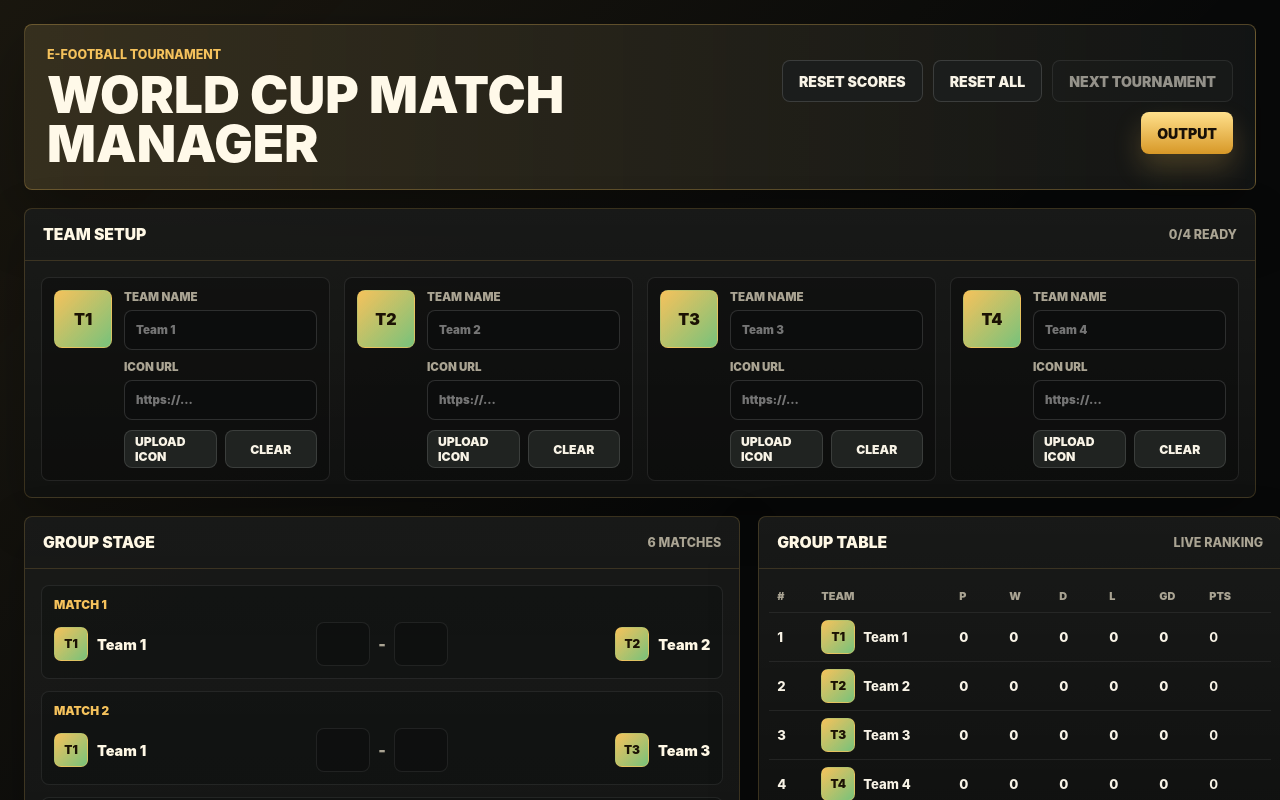
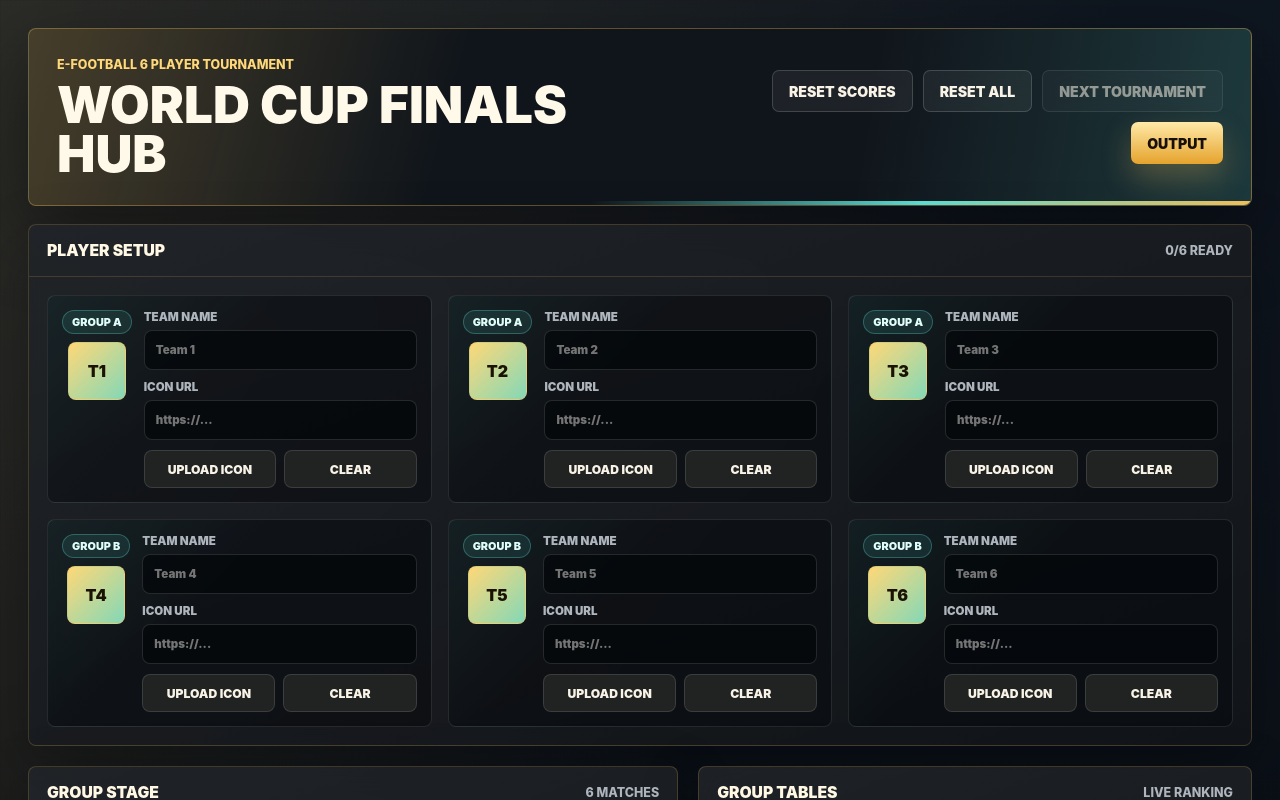
Before and after one commit to sayedrisat/efootball-world-cup, a React (Vite) app: page / in a window 1280 px wide. Both pictures are taken after a click on the button "OUTPUT". Shown: the top 800 px of the page. Built offline with nearby package versions, Linux system fonts and the light colour scheme.

Commit message:
Support six-player two-group tournament

```diff
--- a/src/App.jsx
+++ b/src/App.jsx
@@ -28,6 +28,7 @@
 
       <div className="dashboard-grid">
         <GroupMatches
+          groupStandings={tournament.groupStandings}
           teamsById={tournament.teamsById}
           groupResults={tournament.groupResults}
           rosterComplete={tournament.rosterComplete}
@@ -36,17 +37,20 @@
 
         <div className="side-stack">
           <StandingsTable
-            standings={tournament.standings}
+            groupStandings={tournament.groupStandings}
             groupComplete={tournament.groupComplete}
           />
           <KnockoutPanel
             groupComplete={tournament.groupComplete}
-            firstSeed={tournament.firstSeed}
-            secondSeed={tournament.secondSeed}
-            thirdSeed={tournament.thirdSeed}
-            semiResult={tournament.semiResult}
+            groupAFirst={tournament.groupAFirst}
+            groupASecond={tournament.groupASecond}
+            groupBFirst={tournament.groupBFirst}
+            groupBSecond={tournament.groupBSecond}
+            semiAResult={tournament.semiAResult}
+            semiBResult={tournament.semiBResult}
             finalResult={tournament.finalResult}
-            semiWinner={tournament.semiWinner}
+            semiAWinner={tournament.semiAWinner}
+            semiBWinner={tournament.semiBWinner}
             champion={tournament.champion}
             onKnockoutChange={tournament.updateKnockout}
           />
@@ -56,15 +60,18 @@
       {tournament.showOutput && (
         <OutputBanners
           teamsById={tournament.teamsById}
-          standings={tournament.standings}
+          groupStandings={tournament.groupStandings}
           groupResults={tournament.groupResults}
           groupComplete={tournament.groupComplete}
-          firstSeed={tournament.firstSeed}
-          secondSeed={tournament.secondSeed}
-          thirdSeed={tournament.thirdSeed}
-          semiResult={tournament.semiResult}
+          groupAFirst={tournament.groupAFirst}
+          groupASecond={tournament.groupASecond}
+          groupBFirst={tournament.groupBFirst}
+          groupBSecond={tournament.groupBSecond}
+          semiAResult={tournament.semiAResult}
+          semiBResult={tournament.semiBResult}
           finalResult={tournament.finalResult}
-          semiWinner={tournament.semiWinner}
+          semiAWinner={tournament.semiAWinner}
+          semiBWinner={tournament.semiBWinner}
           champion={tournament.champion}
         />
       )}
--- a/src/components/AppHeader.jsx
+++ b/src/components/AppHeader.jsx
@@ -2,8 +2,8 @@
   return (
     <header className="app-header">
       <div>
-        <p className="eyebrow">E-Football Tournament</p>
-        <h1>World Cup Match Manager</h1>
+        <p className="eyebrow">E-Football 6 Player Tournament</p>
+        <h1>World Cup Finals Hub</h1>
       </div>
 
       <div className="header-actions">
--- a/src/components/GroupMatches.jsx
+++ b/src/components/GroupMatches.jsx
@@ -1,19 +1,27 @@
-import { GROUP_MATCHES } from '../constants/tournament'
 import MatchEditor from './MatchEditor'
 
-function GroupMatches({ teamsById, groupResults, rosterComplete, onResultChange }) {
+function GroupMatches({ groupStandings, teamsById, groupResults, rosterComplete, onResultChange }) {
+  const matchCount = groupStandings.reduce((total, group) => total + group.matches.length, 0)
+
   return (
     <section className="panel group-panel">
       <div className="section-heading">
         <p>Group Stage</p>
-        <span>{GROUP_MATCHES.length} matches</span>
+        <span>{matchCount} matches</span>
       </div>
 
+      <div className="group-match-grid">
+        {groupStandings.map((group) => (
+          <div className="group-block" key={group.id}>
+            <div className="group-block__title">
+              <strong>{group.name}</strong>
+              <span>{group.matches.length} fixtures</span>
+            </div>
             <div className="match-list">
-        {GROUP_MATCHES.map((match, index) => (
+              {group.matches.map((match, index) => (
                 <MatchEditor
                   key={match.id}
-            title={`Match ${index + 1}`}
+                  title={`${group.name} - Match ${index + 1}`}
                   homeTeam={teamsById[match.homeId]}
                   awayTeam={teamsById[match.awayId]}
                   result={groupResults[match.id]}
@@ -22,6 +30,9 @@
                 />
               ))}
             </div>
+          </div>
+        ))}
+      </div>
     </section>
   )
 }
--- a/src/components/StandingsTable.jsx
+++ b/src/components/StandingsTable.jsx
@@ -2,12 +2,20 @@
 import TeamLogo from './TeamLogo'
 import TeamStars from './TeamStars'
 
-function StandingsTable({ standings, groupComplete }) {
+function StandingsTable({ groupStandings, groupComplete }) {
   return (
     <section className="panel standings-panel">
       <div className="section-heading">
-        <p>Group Table</p>
-        <span>{groupComplete ? 'Final ranking' : 'Live ranking'}</span>
+        <p>Group Tables</p>
+        <span>{groupComplete ? 'Top 2 qualify' : 'Live ranking'}</span>
+      </div>
+
+      <div className="standings-groups">
+        {groupStandings.map((group) => (
+          <div className="standings-group" key={group.id}>
+            <div className="standings-group__title">
+              <strong>{group.name}</strong>
+              <span>{groupComplete ? 'Rank 3 out' : '3 players'}</span>
             </div>
 
             <div className="standings-table">
@@ -22,10 +30,10 @@
                 <span>PTS</span>
               </div>
 
-        {standings.map((team) => (
+              {group.standings.map((team) => (
                 <div
                   className={`standings-row ${
-              groupComplete && team.rank === 4 ? 'standings-row--out' : ''
+                    groupComplete && team.rank === 3 ? 'standings-row--out' : ''
                   }`}
                   key={team.id}
                 >
@@ -44,6 +52,9 @@
                 </div>
               ))}
             </div>
+          </div>
+        ))}
+      </div>
     </section>
   )
 }
--- a/src/components/TeamSetup.jsx
+++ b/src/components/TeamSetup.jsx
@@ -5,14 +5,15 @@
   return (
     <section className="panel team-setup">
       <div className="section-heading">
-        <p>Team Setup</p>
-        <span>{teams.filter((team) => team.name.trim()).length}/4 ready</span>
+        <p>Player Setup</p>
+        <span>{teams.filter((team) => team.name.trim()).length}/{teams.length} ready</span>
       </div>
 
       <div className="team-grid">
         {teams.map((team) => (
           <div className="team-editor" key={team.id}>
             <div className="team-editor__preview">
+              <span className="group-pill">Group {team.groupId}</span>
               <TeamLogo team={team} />
               <TeamStars team={team} />
             </div>
--- a/src/constants/tournament.js
+++ b/src/constants/tournament.js
@@ -1,13 +1,29 @@
 export const STORAGE_KEY = 'efootball-world-cup-state-v1'
-export const TEAM_COUNT = 4
+export const TEAM_COUNT = 6
 export const TROPHY_SRC = `${import.meta.env.BASE_URL}efootball-cup.png`
 
 export const TEAM_IDS = Array.from({ length: TEAM_COUNT }, (_, index) => `team-${index + 1}`)
 
-export const GROUP_MATCHES = TEAM_IDS.flatMap((homeId, homeIndex) =>
-  TEAM_IDS.slice(homeIndex + 1).map((awayId) => ({
-    id: `${homeId}-${awayId}`,
-    homeId,
-    awayId,
-  })),
+export const GROUPS = [
+  {
+    id: 'A',
+    name: 'Group A',
+    teamIds: TEAM_IDS.slice(0, 3),
+  },
+  {
+    id: 'B',
+    name: 'Group B',
+    teamIds: TEAM_IDS.slice(3, 6),
+  },
+]
+
+export const GROUP_MATCHES = GROUPS.flatMap((group) =>
+  group.teamIds.flatMap((homeId, homeIndex) =>
+    group.teamIds.slice(homeIndex + 1).map((awayId) => ({
+      id: `${group.id}-${homeId}-${awayId}`,
+      groupId: group.id,
+      homeId,
+      awayId,
+    })),
+  ),
 )
--- a/src/hooks/useTournamentManager.js
+++ b/src/hooks/useTournamentManager.js
@@ -2,7 +2,7 @@
 import { GROUP_MATCHES } from '../constants/tournament'
 import { readTournamentState, saveTournamentState } from '../storage/tournamentStorage'
 import {
-  calculateStandings,
+  calculateGroupStandings,
   createGroupResults,
   createTournamentState,
   getWinnerId,
@@ -17,17 +17,23 @@
   const { teams, groupResults, knockout } = tournament
   const rosterComplete = teams.every((team) => team.name.trim())
   const teamsById = useMemo(() => Object.fromEntries(teams.map((team) => [team.id, team])), [teams])
-  const standings = useMemo(() => calculateStandings(teams, groupResults), [teams, groupResults])
+  const groupStandings = useMemo(() => calculateGroupStandings(teams, groupResults), [teams, groupResults])
   const groupComplete =
     rosterComplete && GROUP_MATCHES.every((match) => isResultComplete(groupResults[match.id]))
 
-  const firstSeed = groupComplete ? standings[0] : null
-  const secondSeed = groupComplete ? standings[1] : null
-  const thirdSeed = groupComplete ? standings[2] : null
-  const semiTeams = groupComplete ? [secondSeed, thirdSeed] : []
-  const semiWinnerId = getWinnerId(knockout.semi, semiTeams)
-  const semiWinner = teamsById[semiWinnerId] || null
-  const finalTeams = groupComplete && semiWinner ? [firstSeed, semiWinner] : []
+  const groupAStandings = groupStandings.find((group) => group.id === 'A')?.standings || []
+  const groupBStandings = groupStandings.find((group) => group.id === 'B')?.standings || []
+  const groupAFirst = groupComplete ? groupAStandings[0] : null
+  const groupASecond = groupComplete ? groupAStandings[1] : null
+  const groupBFirst = groupComplete ? groupBStandings[0] : null
+  const groupBSecond = groupComplete ? groupBStandings[1] : null
+  const semiATeams = groupComplete ? [groupAFirst, groupBSecond].filter(Boolean) : []
+  const semiBTeams = groupComplete ? [groupBFirst, groupASecond].filter(Boolean) : []
+  const semiAWinnerId = getWinnerId(knockout.semiA, semiATeams)
+  const semiBWinnerId = getWinnerId(knockout.semiB, semiBTeams)
+  const semiAWinner = teamsById[semiAWinnerId] || null
+  const semiBWinner = teamsById[semiBWinnerId] || null
+  const finalTeams = groupComplete && semiAWinner && semiBWinner ? [semiAWinner, semiBWinner] : []
   const championId = getWinnerId(knockout.final, finalTeams)
   const champion = teamsById[championId] || null
 
@@ -112,22 +118,25 @@
     champion,
     clearIcon,
     finalResult: knockout.final,
-    firstSeed,
     groupComplete,
     groupResults,
+    groupStandings,
+    groupAFirst,
+    groupASecond,
+    groupBFirst,
+    groupBSecond,
     resetAll,
     resetScores,
     rosterComplete,
-    secondSeed,
-    semiResult: knockout.semi,
-    semiWinner,
+    semiAResult: knockout.semiA,
+    semiAWinner,
+    semiBResult: knockout.semiB,
+    semiBWinner,
     setShowOutput,
     showOutput,
     startNextTournament,
-    standings,
     teams,
     teamsById,
-    thirdSeed,
     updateGroupResult,
     updateKnockout,
     updateTeam,
--- a/src/styles.css
+++ b/src/styles.css
@@ -1,20 +1,23 @@
 :root {
-  color: #f7f3e8;
-  background: #080909;
+  color: #f8f5eb;
+  background: #07090d;
   font-family:
     Inter, ui-sans-serif, system-ui, -apple-system, BlinkMacSystemFont, "Segoe UI",
     sans-serif;
   font-synthesis: none;
   text-rendering: optimizeLegibility;
   -webkit-font-smoothing: antialiased;
-  --gold: #f5c25c;
-  --ink: #080909;
-  --panel: #121414;
-  --line: rgba(245, 194, 92, 0.28);
-  --muted: #aaa493;
-  --green: #47c287;
-  --red: #ee6a5f;
-  --blue: #5aa7ff;
+  --gold: #f4c15d;
+  --gold-strong: #ffd979;
+  --ink: #07090d;
+  --panel: rgba(14, 18, 22, 0.88);
+  --panel-strong: #111821;
+  --line: rgba(244, 193, 93, 0.26);
+  --muted: #aeb5bd;
+  --green: #55d39a;
+  --red: #ef7065;
+  --blue: #67aefc;
+  --cyan: #5ce0d7;
 }
 
 * {
@@ -31,8 +34,9 @@
   min-height: 100vh;
   margin: 0;
   background:
-    linear-gradient(135deg, rgba(245, 194, 92, 0.08), transparent 28%),
-    linear-gradient(315deg, rgba(71, 194, 135, 0.09), transparent 24%),
+    linear-gradient(120deg, rgba(244, 193, 93, 0.13), transparent 30%),
+    linear-gradient(300deg, rgba(92, 224, 215, 0.11), transparent 26%),
+    linear-gradient(180deg, rgba(103, 174, 252, 0.08), transparent 42%),
     var(--ink);
 }
 
@@ -65,29 +69,45 @@
 }
 
 .app-shell {
-  width: min(1480px, 100%);
+  width: min(1540px, 100%);
   margin: 0 auto;
-  padding: 24px;
+  padding: 28px;
 }
 
 .app-header {
+  position: relative;
   display: flex;
   align-items: center;
   justify-content: space-between;
   gap: 18px;
-  min-height: 96px;
-  padding: 22px;
-  border: 1px solid var(--line);
+  min-height: 124px;
+  overflow: hidden;
+  padding: 28px;
+  border: 1px solid rgba(244, 193, 93, 0.34);
   border-radius: 8px;
   background:
-    linear-gradient(90deg, rgba(245, 194, 92, 0.16), rgba(18, 20, 20, 0.86)),
-    #111312;
-  box-shadow: 0 22px 70px rgba(0, 0, 0, 0.26);
+    linear-gradient(105deg, rgba(244, 193, 93, 0.24), transparent 35%),
+    linear-gradient(280deg, rgba(92, 224, 215, 0.18), transparent 32%),
+    #10151b;
+  box-shadow: 0 26px 80px rgba(0, 0, 0, 0.42);
+}
+
+.app-header::after {
+  position: absolute;
+  inset: auto 0 0 auto;
+  width: 54%;
+  height: 4px;
+  background: linear-gradient(90deg, transparent, var(--cyan), var(--gold));
+  content: "";
+}
+
+.app-header > div {
+  min-width: 0;
 }
 
 .eyebrow {
   margin: 0 0 8px;
-  color: var(--gold);
+  color: var(--gold-strong);
   font-size: 0.78rem;
   font-weight: 800;
   text-transform: uppercase;
@@ -127,7 +147,7 @@
   justify-content: center;
   min-height: 42px;
   padding: 0 16px;
-  border-radius: 8px;
+  border-radius: 7px;
   cursor: pointer;
   font-size: 0.88rem;
   font-weight: 900;
@@ -136,23 +156,25 @@
 
 .primary-button {
   color: #171008;
-  background: linear-gradient(180deg, #ffe08c, #d79827);
-  box-shadow: 0 14px 28px rgba(245, 194, 92, 0.22);
+  background: linear-gradient(180deg, #ffe9a8, #e5a32c);
+  box-shadow: 0 14px 30px rgba(244, 193, 93, 0.26);
 }
 
 .secondary-button {
   color: #f8f3e6;
-  border: 1px solid rgba(255, 255, 255, 0.14);
-  background: #1b1d1c;
+  border: 1px solid rgba(255, 255, 255, 0.16);
+  background: rgba(255, 255, 255, 0.06);
+  backdrop-filter: blur(10px);
 }
 
 .panel {
-  border: 1px solid rgba(245, 194, 92, 0.18);
+  border: 1px solid rgba(244, 193, 93, 0.2);
   border-radius: 8px;
   background:
-    linear-gradient(180deg, rgba(255, 255, 255, 0.035), rgba(255, 255, 255, 0)),
-    rgba(17, 19, 18, 0.94);
-  box-shadow: 0 18px 50px rgba(0, 0, 0, 0.22);
+    linear-gradient(160deg, rgba(255, 255, 255, 0.07), rgba(255, 255, 255, 0.015)),
+    var(--panel);
+  box-shadow: 0 20px 60px rgba(0, 0, 0, 0.28);
+  backdrop-filter: blur(16px);
 }
 
 .section-heading {
@@ -186,9 +208,9 @@
 
 .team-grid {
   display: grid;
-  grid-template-columns: repeat(4, minmax(0, 1fr));
-  gap: 14px;
-  padding: 16px;
+  grid-template-columns: repeat(3, minmax(0, 1fr));
+  gap: 16px;
+  padding: 18px;
 }
 
 .team-editor {
@@ -196,10 +218,12 @@
   grid-template-columns: auto minmax(0, 1fr);
   gap: 12px;
   min-width: 0;
-  padding: 12px;
-  border: 1px solid rgba(255, 255, 255, 0.09);
+  padding: 14px;
+  border: 1px solid rgba(255, 255, 255, 0.1);
   border-radius: 8px;
-  background: rgba(8, 9, 9, 0.38);
+  background:
+    linear-gradient(135deg, rgba(92, 224, 215, 0.07), transparent 40%),
+    rgba(5, 8, 12, 0.46);
 }
 
 .team-editor__preview {
@@ -229,10 +253,10 @@
   width: 100%;
   min-width: 0;
   min-height: 40px;
-  border: 1px solid rgba(255, 255, 255, 0.14);
+  border: 1px solid rgba(255, 255, 255, 0.13);
   border-radius: 8px;
   color: #fff8e5;
-  background: #0c0d0d;
+  background: rgba(4, 7, 10, 0.72);
 }
 
 input {
@@ -277,11 +301,11 @@
   height: 58px;
   flex: 0 0 auto;
   overflow: hidden;
-  border: 1px solid rgba(245, 194, 92, 0.38);
+  border: 1px solid rgba(244, 193, 93, 0.46);
   border-radius: 8px;
   color: #1b1204;
   background:
-    linear-gradient(135deg, rgba(245, 194, 92, 0.9), rgba(71, 194, 135, 0.72)),
+    linear-gradient(135deg, rgba(255, 217, 121, 0.96), rgba(92, 224, 215, 0.74)),
     var(--gold);
   font-size: 1rem;
   font-weight: 950;
@@ -318,9 +342,9 @@
 
 .dashboard-grid {
   display: grid;
-  grid-template-columns: minmax(0, 1.18fr) minmax(360px, 0.82fr);
-  gap: 18px;
-  margin-top: 18px;
+  grid-template-columns: minmax(0, 1.08fr) minmax(410px, 0.92fr);
+  gap: 20px;
+  margin-top: 20px;
 }
 
 .side-stack {
@@ -329,21 +353,84 @@
   align-content: start;
 }
 
+.group-pill {
+  display: inline-flex;
+  align-items: center;
+  justify-content: center;
+  min-height: 24px;
+  padding: 0 9px;
+  border: 1px solid rgba(92, 224, 215, 0.3);
+  border-radius: 999px;
+  color: #dffefa;
+  background: rgba(92, 224, 215, 0.1);
+  font-size: 0.68rem;
+  font-weight: 950;
+  text-transform: uppercase;
+  white-space: nowrap;
+}
+
+.group-match-grid,
+.standings-groups {
+  display: grid;
+  gap: 16px;
+  padding: 16px;
+}
+
+.group-block,
+.standings-group {
+  overflow: hidden;
+  border: 1px solid rgba(255, 255, 255, 0.09);
+  border-radius: 8px;
+  background: rgba(4, 8, 12, 0.34);
+}
+
+.group-block__title,
+.standings-group__title {
+  display: flex;
+  align-items: center;
+  justify-content: space-between;
+  gap: 10px;
+  min-height: 46px;
+  padding: 0 14px;
+  border-bottom: 1px solid rgba(244, 193, 93, 0.14);
+  background:
+    linear-gradient(90deg, rgba(244, 193, 93, 0.12), transparent),
+    rgba(255, 255, 255, 0.025);
+}
+
+.group-block__title strong,
+.standings-group__title strong {
+  color: #fff7df;
+  font-size: 0.9rem;
+  font-weight: 950;
+  text-transform: uppercase;
+}
+
+.group-block__title span,
+.standings-group__title span {
+  color: var(--muted);
+  font-size: 0.72rem;
+  font-weight: 850;
+  text-transform: uppercase;
+}
+
 .match-list,
 .knockout-grid {
   display: grid;
   gap: 12px;
-  padding: 16px;
+  padding: 14px;
 }
 
 .match-editor {
   display: grid;
   gap: 10px;
   min-width: 0;
-  padding: 12px;
-  border: 1px solid rgba(255, 255, 255, 0.08);
+  padding: 13px;
+  border: 1px solid rgba(255, 255, 255, 0.09);
   border-radius: 8px;
-  background: rgba(8, 9, 9, 0.46);
+  background:
+    linear-gradient(110deg, rgba(255, 255, 255, 0.045), transparent 50%),
+    rgba(3, 6, 10, 0.48);
 }
 
 .match-editor--disabled {
@@ -442,17 +529,17 @@
 .winner-chip {
   justify-self: start;
   padding: 7px 10px;
-  border: 1px solid rgba(71, 194, 135, 0.35);
+  border: 1px solid rgba(85, 211, 154, 0.42);
   border-radius: 8px;
   color: #c9f5df;
-  background: rgba(71, 194, 135, 0.12);
+  background: rgba(85, 211, 154, 0.13);
   font-size: 0.78rem;
   font-weight: 850;
 }
 
 .standings-table {
   display: grid;
-  padding: 10px;
+  padding: 0;
 }
 
 .standings-row {
@@ -462,7 +549,7 @@
   gap: 8px;
   min-height: 48px;
   padding: 7px 8px;
-  border-bottom: 1px solid rgba(255, 255, 255, 0.07);
+  border-bottom: 1px solid rgba(255, 255, 255, 0.065);
   color: #f8f3e6;
   font-size: 0.82rem;
   font-weight: 800;
@@ -505,11 +592,12 @@
   min-height: 560px;
   overflow: hidden;
   padding: 34px;
-  border: 1px solid rgba(245, 194, 92, 0.42);
+  border: 1px solid rgba(244, 193, 93, 0.42);
   border-radius: 8px;
   background:
-    linear-gradient(145deg, rgba(245, 194, 92, 0.16), transparent 34%),
-    linear-gradient(180deg, #080909 0%, #101110 62%, #090a0a 100%);
+    linear-gradient(145deg, rgba(244, 193, 93, 0.18), transparent 34%),
+    linear-gradient(315deg, rgba(92, 224, 215, 0.1), transparent 34%),
+    linear-gradient(180deg, #07090d 0%, #111821 62%, #080b10 100%);
   box-shadow: 0 24px 70px rgba(0, 0, 0, 0.35);
 }
 
@@ -560,7 +648,24 @@
   position: relative;
   z-index: 1;
   display: grid;
-  gap: 12px;
+  gap: 16px;
+}
+
+.banner-group {
+  display: grid;
+  gap: 10px;
+}
+
+.banner-group__title {
+  justify-self: start;
+  padding: 6px 10px;
+  border: 1px solid rgba(92, 224, 215, 0.28);
+  border-radius: 999px;
+  color: #dffefa;
+  background: rgba(92, 224, 215, 0.09);
+  font-size: 0.78rem;
+  font-weight: 950;
+  text-transform: uppercase;
 }
 
 .banner-result-row {
@@ -568,9 +673,9 @@
   grid-template-columns: minmax(0, 1fr) 108px minmax(0, 1fr);
   align-items: center;
   min-height: 64px;
-  border: 1px solid rgba(245, 194, 92, 0.38);
+  border: 1px solid rgba(244, 193, 93, 0.34);
   background:
-    linear-gradient(90deg, rgba(245, 194, 92, 0.1), rgba(255, 255, 255, 0.025)),
+    linear-gradient(90deg, rgba(244, 193, 93, 0.1), rgba(92, 224, 215, 0.04)),
     rgba(18, 20, 20, 0.86);
 }
 
@@ -612,8 +717,8 @@
   gap: 10px;
   min-height: 58px;
   padding: 0 12px;
-  border: 1px solid rgba(255, 255, 255, 0.08);
-  background: rgba(255, 255, 255, 0.035);
+  border: 1px solid rgba(255, 255, 255, 0.09);
+  background: rgba(255, 255, 255, 0.04);
 }
 
 .banner-standing-row > span:first-child {
@@ -651,8 +756,10 @@
   gap: 12px;
   min-height: 96px;
   padding: 16px;
-  border: 1px solid rgba(245, 194, 92, 0.4);
-  background: rgba(255, 255, 255, 0.035);
+  border: 1px solid rgba(244, 193, 93, 0.38);
+  background:
+    linear-gradient(90deg, rgba(92, 224, 215, 0.06), transparent 42%),
+    rgba(255, 255, 255, 0.04);
 }
 
 .banner-stage-row strong {
@@ -667,9 +774,9 @@
   z-index: 1;
   margin-top: 18px;
   padding: 18px;
-  border-left: 4px solid var(--gold);
+  border-left: 4px solid var(--cyan);
   color: #d9d1bf;
-  background: rgba(245, 194, 92, 0.08);
+  background: rgba(92, 224, 215, 0.08);
   font-weight: 900;
   text-transform: uppercase;
 }
@@ -751,6 +858,12 @@
   .app-header {
     flex-direction: column;
     align-items: stretch;
+  }
+
+  .app-header h1 {
+    max-width: 100%;
+    font-size: clamp(1.65rem, 7vw, 2.05rem);
+    line-height: 1;
   }
 
   .header-actions {
--- a/src/utils/tournament.js
+++ b/src/utils/tournament.js
@@ -1,4 +1,4 @@
-import { GROUP_MATCHES, TEAM_IDS } from '../constants/tournament'
+import { GROUP_MATCHES, GROUPS, TEAM_IDS } from '../constants/tournament'
 
 export function createTeams() {
   return TEAM_IDS.map((id, index) => ({
@@ -6,6 +6,7 @@
     name: '',
     icon: '',
     stars: 0,
+    groupId: index < 3 ? 'A' : 'B',
     seed: index + 1,
   }))
 }
@@ -32,7 +33,8 @@
     teams: createTeams(),
     groupResults: createGroupResults(),
     knockout: {
-      semi: createKnockoutResult(),
+      semiA: createKnockoutResult(),
+      semiB: createKnockoutResult(),
       final: createKnockoutResult(),
     },
   }
@@ -127,15 +129,21 @@
     teams: freshState.teams.map((team) => ({
       ...team,
       ...(savedState.teams?.find((savedTeam) => savedTeam.id === team.id) || {}),
+      groupId: team.groupId,
+      seed: team.seed,
     })),
     groupResults: {
       ...freshState.groupResults,
       ...(savedState.groupResults || {}),
     },
     knockout: {
-      semi: {
-        ...freshState.knockout.semi,
-        ...(savedState.knockout?.semi || {}),
+      semiA: {
+        ...freshState.knockout.semiA,
+        ...(savedState.knockout?.semiA || {}),
+      },
+      semiB: {
+        ...freshState.knockout.semiB,
+        ...(savedState.knockout?.semiB || {}),
       },
       final: {
         ...freshState.knockout.final,
@@ -145,7 +153,7 @@
   }
 }
 
-export function calculateStandings(teams, groupResults) {
+function calculateStandings(teams, groupMatches, groupResults) {
   const table = teams.reduce((rows, team) => {
     rows[team.id] = {
       ...team,
@@ -161,7 +169,7 @@
     return rows
   }, {})
 
-  GROUP_MATCHES.forEach((match) => {
+  groupMatches.forEach((match) => {
     const result = groupResults[match.id]
     if (!isResultComplete(result)) return
 
@@ -208,3 +216,16 @@
     )
     .map((team, index) => ({ ...team, rank: index + 1 }))
 }
+
+export function calculateGroupStandings(teams, groupResults) {
+  return GROUPS.map((group) => {
+    const groupTeams = group.teamIds.map((teamId) => teams.find((team) => team.id === teamId)).filter(Boolean)
+    const groupMatches = GROUP_MATCHES.filter((match) => match.groupId === group.id)
+
+    return {
+      ...group,
+      matches: groupMatches,
+      standings: calculateStandings(groupTeams, groupMatches, groupResults),
+    }
+  })
+}
```
Also changed, not shown: src/components/KnockoutPanel.jsx (+29 -14 lines), src/components/OutputBanners.jsx (+45 -19 lines), 1 other file (tests, documents, lock files or other folders). Lines whose indentation alone changed are shown as unchanged.
